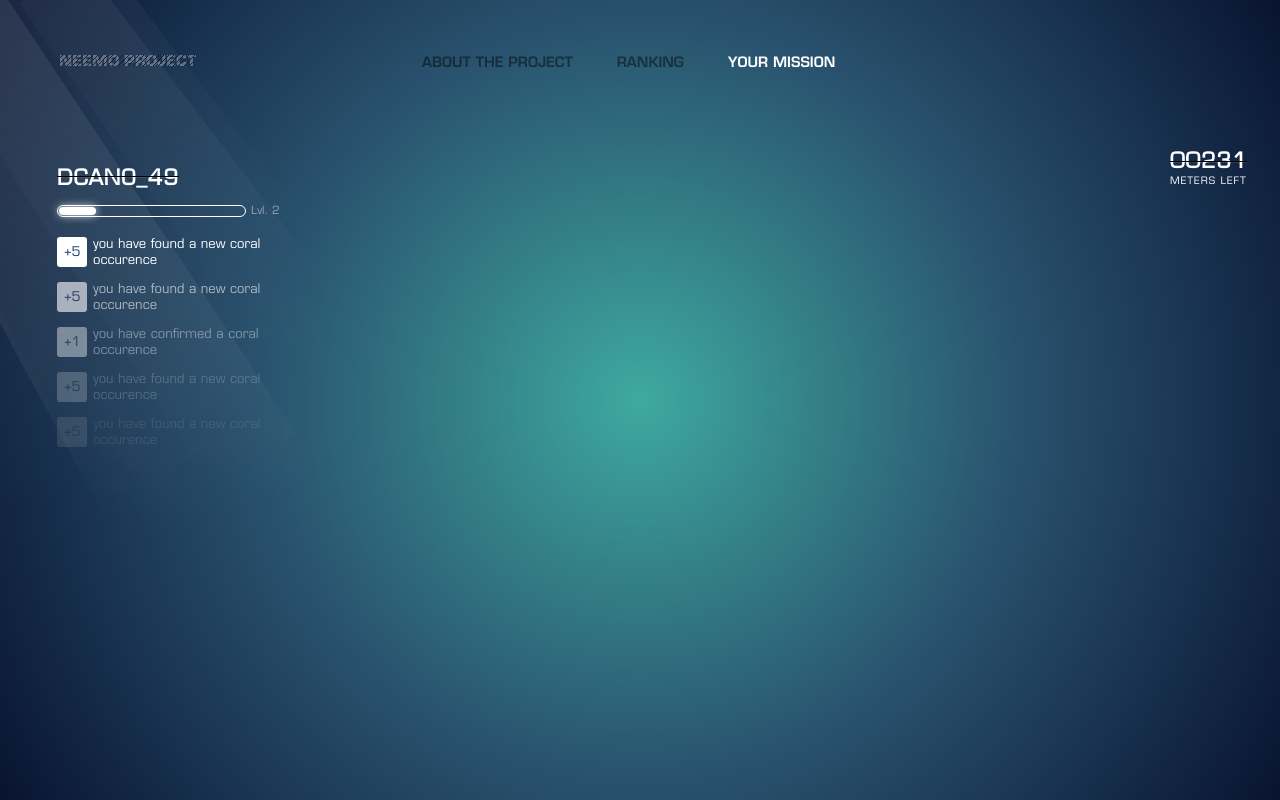
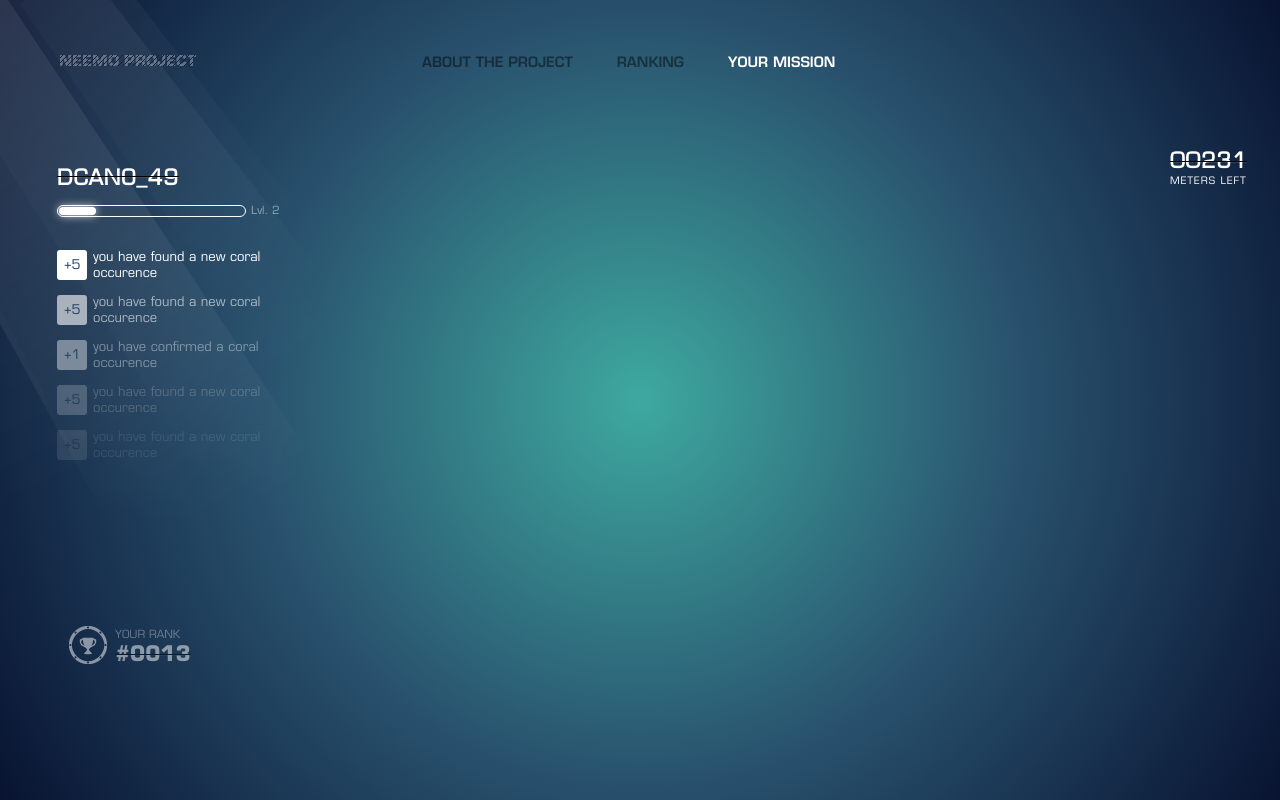
Before and after one commit to Vizzuality/NEEMO, a website: page app/public/index.html in a window 1280 px wide. Drawn offline with nearby package versions, Linux system fonts and the light colour scheme; a script that the page names is missing.

Commit message:
Adds rank box

```diff
--- a/app/public/css/style.css
+++ b/app/public/css/style.css
@@ -441,6 +441,14 @@ header nav ul li a {
   z-index:1000;
 }
 
+.info #rank-box {
+  position:relative;
+  background:none;
+  right:0;
+  top:140px;
+  opacity:.5;
+}
+
 #rank-box .header {
   padding:11px 12px;
   margin:0 0 0px 0;
@@ -682,7 +690,7 @@ header nav ul li a {
   margin-top:-250px;
 }
 
-.info ul { clear:both; font-family:"EurostileLTStd"; list-style:none; padding:0; margin:0;}
+.info ul { clear:both; overflow:hidden; font-family:"EurostileLTStd"; list-style:none; padding:0; margin:0;}
 .info ul li { margin-bottom:10px; font-size:13px; }
 .info ul li p { width:225px; }
 
--- a/app/public/index.html
+++ b/app/public/index.html
@@ -73,6 +73,22 @@
           <li><div class="point">+5</div> <p>you have found a new coral occurence</p></li>
           <li><div class="point">+5</div> <p>you have found a new coral occurence</p></li>
         </ul>
+
+
+        <div id="rank-box">
+          <div class="header">
+            <div class="icon trophee"></div>
+            <span class="title">Your rank</span>
+
+            <div class="line-through">
+              <div class="score">#0013</div>
+              <div class="line"></div>
+            </div>
+          </div>
+        </div>
+
+
+
       </div>
 
       <div class="depth">
```
Also changed, not shown: app/public/draft/ranking.html (+1 -1 lines).
